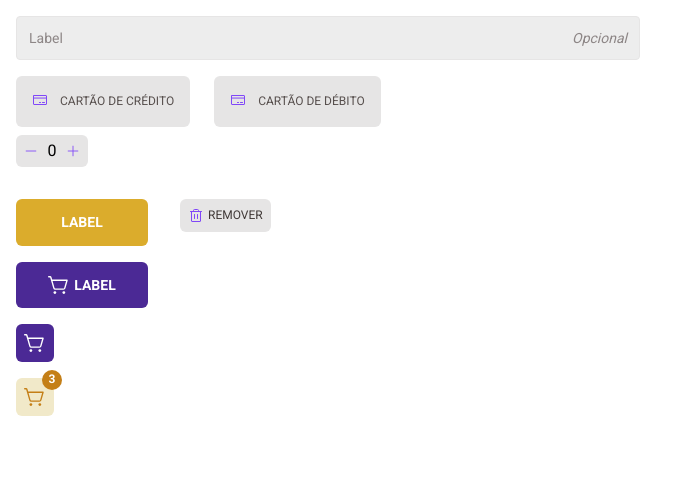
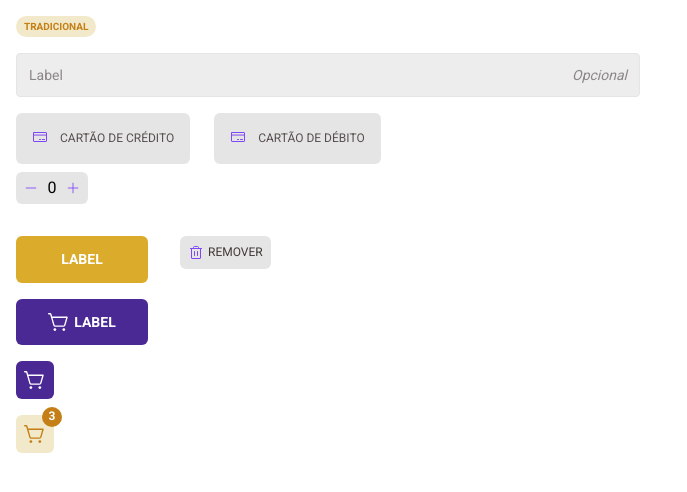
Before and after one commit to alex-britto/PDCoffe, a React (Vite) app: page / in a window 1280 px wide. Shown: the top 492 px of the page, without its empty margins (0-687 px from the left). Built offline with nearby package versions, Linux system fonts and the light colour scheme.

Commit message:
add Status component

```diff
--- a/src/App.tsx
+++ b/src/App.tsx
@@ -1,7 +1,13 @@
 import { ShoppingCartSimple, Trash } from "phosphor-react"
 import { useState } from "react"
 import { ThemeProvider } from "styled-components"
-import { Button, NumberInput, SelectInputList, TextField } from "./components"
+import {
+  Button,
+  NumberInput,
+  SelectInputList,
+  Status,
+  TextField,
+} from "./components"
 import { defaultTheme } from "./styles/themes/defaultTheme"
 
 function App() {
@@ -18,6 +24,9 @@ function App() {
   ]
   return (
     <ThemeProvider theme={defaultTheme}>
+      <div className="m-4">
+        <Status title="Tradicional" />
+      </div>
       <div className="m-4">
         <TextField
           placeholder="Label"
--- /dev/null
+++ b/src/components/Status/Status.tsx
@@ -0,0 +1,29 @@
+import { HTMLAttributes } from "react"
+import styled, { css } from "styled-components"
+
+interface StatusProps extends HTMLAttributes<HTMLDivElement> {
+  title: string
+}
+
+export const Status = ({ title, ...rest }: StatusProps) => {
+  return (
+    <Container className="px-2 py-1" {...rest}>
+      {title}
+    </Container>
+  )
+}
+
+const Container = styled.div`
+  ${({ theme }) => css`
+    width: fit-content;
+    font-family: "Roboto";
+    font-style: normal;
+    font-weight: 700;
+    font-size: 10px;
+    line-height: 130%;
+    text-transform: uppercase;
+    color: ${theme.colors.yellow.dark};
+    background-color: ${theme.colors.yellow.light};
+    border-radius: 20px;
+  `}
+`
--- a/src/components/index.ts
+++ b/src/components/index.ts
@@ -2,3 +2,4 @@ export { Button } from "./Button/Button"
 export { NumberInput } from "./NumberInput/NumberInput"
 export { SelectInputList } from "./SelectInputList/SelectInputList"
 export { TextField } from "./TextField/TextField"
+export { Status } from "./Status/Status"
```
